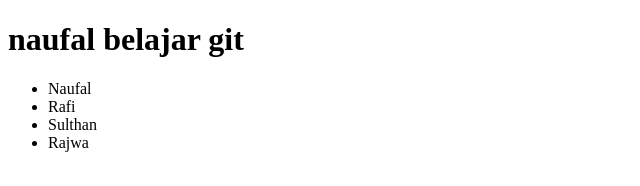
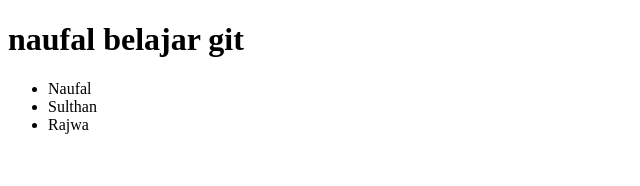
Before and after one commit to edoj2k/belajargit, a plain HTML site: page index.html in a window 1280 px wide. Shown: the full height of the page, 0-640 px from the left. Drawn offline with Linux system fonts and the light colour scheme.

Commit message:
hapus rafi

```diff
--- a/index.html
+++ b/index.html
@@ -9,7 +9,6 @@
     <h1>naufal belajar git</h1>
     <ul>
       <li>Naufal</li>
-      <li>Rafi</li>
       <li>Sulthan</li>
       <li>Rajwa</li>
     </ul>
```
